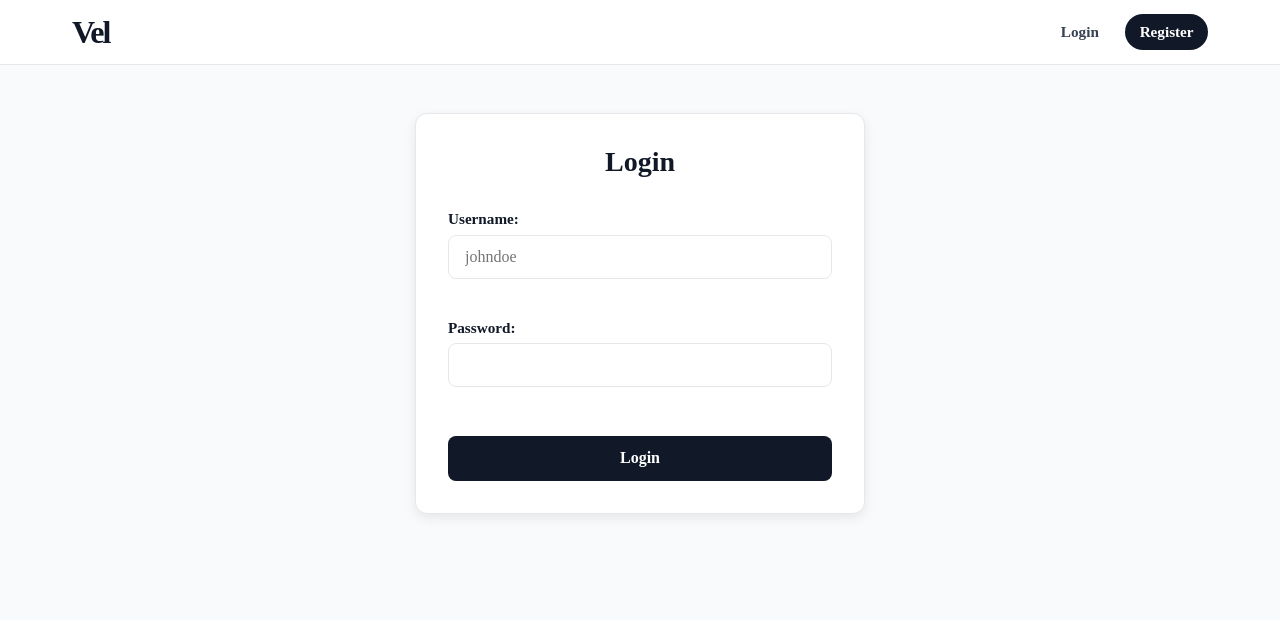
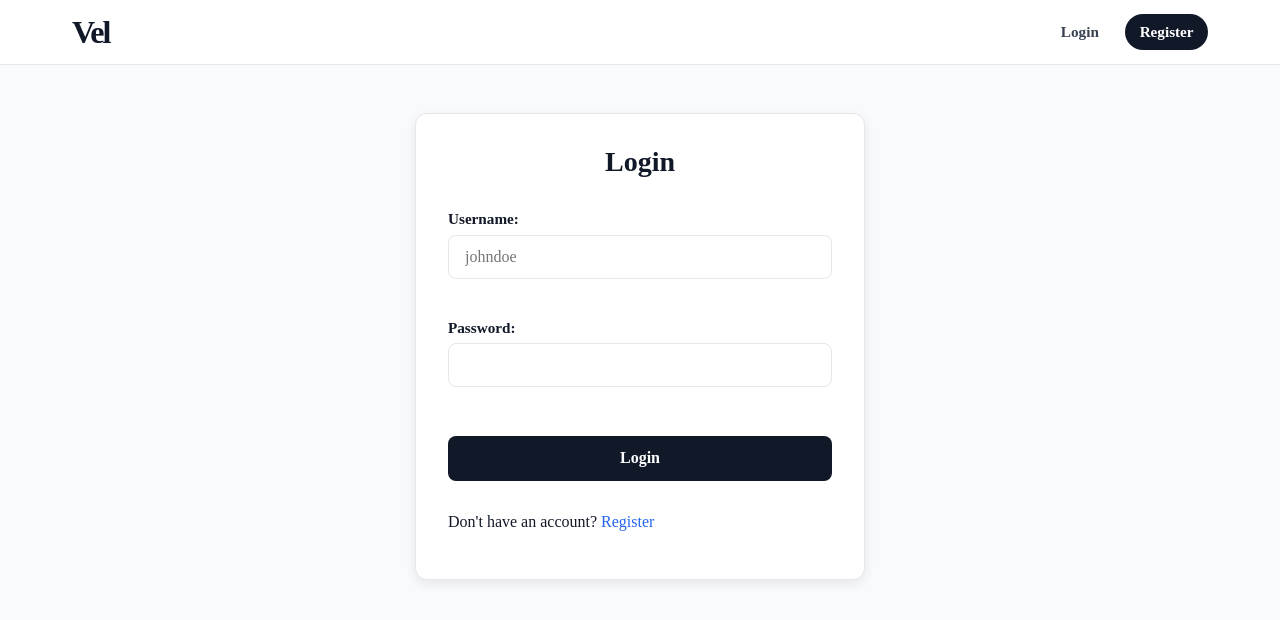
Before and after one commit to veles-rgb/Odin-Book, a React (Vite) app in the folder client/: page /login in a window 1280 px wide. Shown: the top 620 px of the page. Built offline with nearby package versions, Linux system fonts and the light colour scheme; no server answers.

Commit message:
Add links to register / login

```diff
--- a/client/src/pages/Login.jsx
+++ b/client/src/pages/Login.jsx
@@ -58,6 +58,12 @@ const Login = () => {
         >
           Login
         </button>
+        <p>
+          Don't have an account?{' '}
+          <a href="/register" style={{ color: 'var(--color-brand)' }}>
+            Register
+          </a>
+        </p>
       </form>
     </>
   );
--- a/client/src/pages/Register.jsx
+++ b/client/src/pages/Register.jsx
@@ -196,6 +196,13 @@ const Register = () => {
 
       {error && <div className="register-error">{error}</div>}
       {isLoading && <IsLoading message="Creating account..." />}
+
+      <p>
+        Already have an account?{' '}
+        <a href="/login" style={{ color: 'var(--color-brand)' }}>
+          Login
+        </a>
+      </p>
     </form>
   );
 };
```
